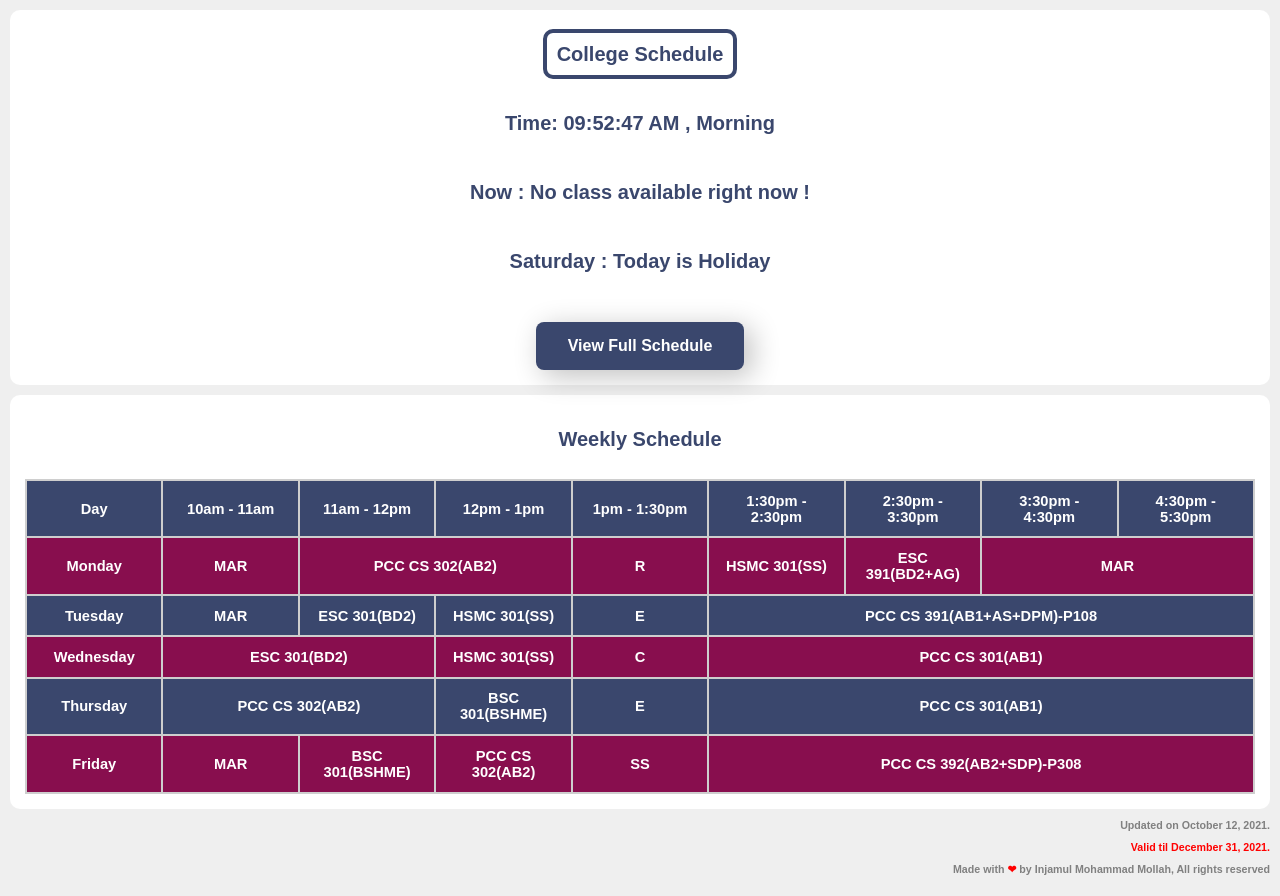
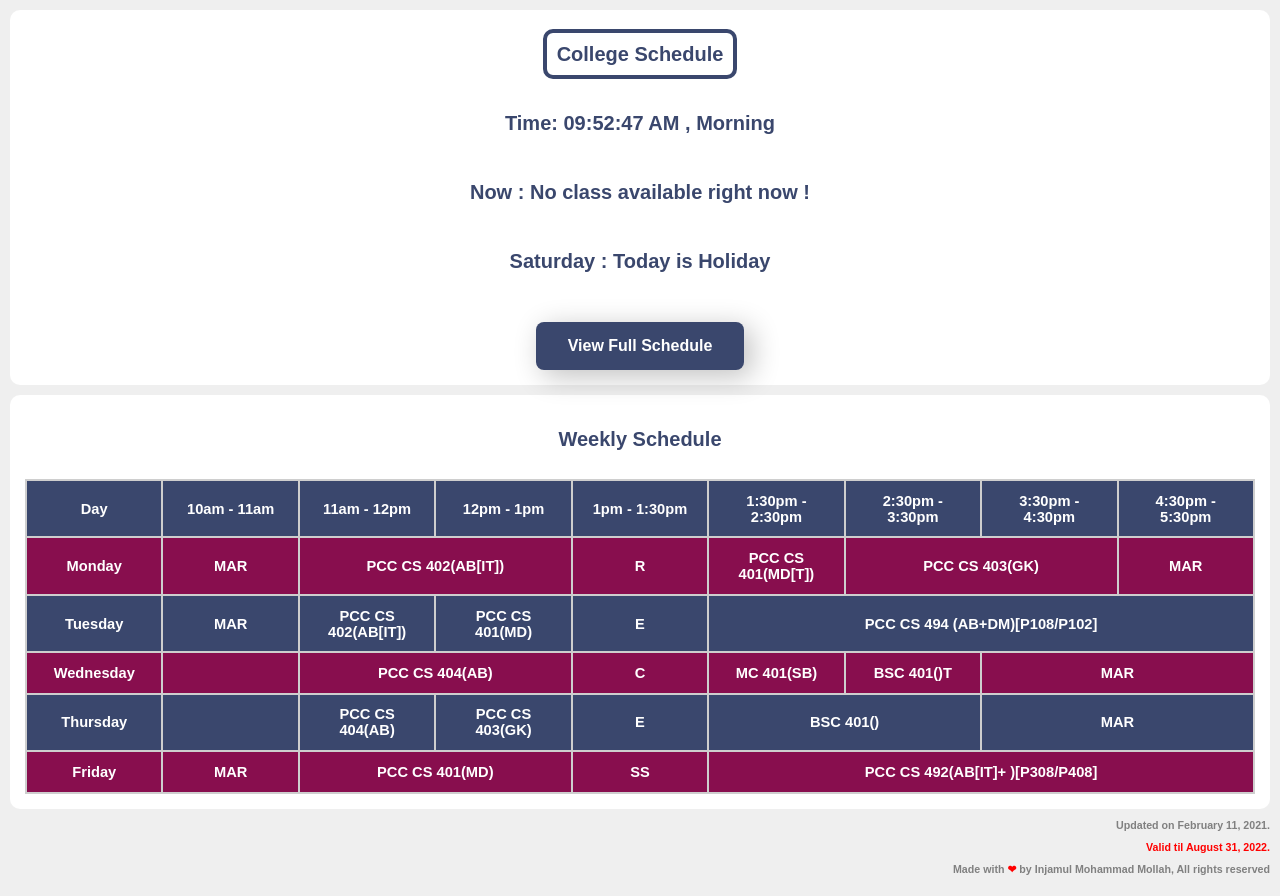
Before and after one commit to mrinjamul/college-schedule, a React (Create React App) app: page / in a window 1280 px wide. Both pictures are taken after a click on the button "View Full Schedule". Built offline with nearby package versions, Linux system fonts and the light colour scheme.

Commit message:
chore: schedule updated for current sem

```diff
--- a/src/App.js
+++ b/src/App.js
@@ -10,8 +10,8 @@ class App extends Component {
     super();
     this.state = {
       isLoading: true,
-      updateOn: "October 12, 2021",
-      expires: "December 31, 2021",
+      updateOn: "February 11, 2021",
+      expires: "August 31, 2022",
     };
   }
   componentDidMount() {
--- a/src/components/Fschedule.js
+++ b/src/components/Fschedule.js
@@ -28,42 +28,45 @@ function Schedule() {
         <tbody>
           <tr className="select">
             <td>Monday</td>
-            <td> {classes[10]} </td>
+            <td> {classes[11]} </td>
             <td colSpan="2"> {classes[1]} </td>
             <td> {"R"} </td>
             <td> {classes[2]} </td>
-            <td> {classes[6]} </td>
-            <td colSpan="2"> {classes[10]} </td>
+            <td colSpan="2"> {classes[3]} </td>
+            <td> {classes[11]} </td>
           </tr>
           <tr className="selected">
             <td>Tuesday</td>
-            <td> {classes[10]} </td>
+            <td> {classes[11]} </td>
+            <td> {classes[1]} </td>
             <td> {classes[4]} </td>
-            <td> {classes[2]} </td>
             <td> {"E"} </td>
             <td colSpan="4"> {classes[5]} </td>
           </tr>
           <tr className="select">
             <td>Wednesday</td>
-            <td colSpan="2"> {classes[4]} </td>
-            <td> {classes[2]} </td>
+            <td> {classes[0]} </td>
+            <td colSpan="2"> {classes[6]} </td>
             <td> {"C"} </td>
-            <td colSpan="4"> {classes[3]} </td>
+            <td> {classes[7]} </td>
+            <td> {classes[8]} </td>
+            <td colSpan="2"> {classes[11]} </td>
           </tr>
           <tr className="selected">
             <td>Thursday</td>
-            <td colSpan="2"> {classes[1]} </td>
-            <td> {classes[7]} </td>
+            <td> {classes[0]} </td>
+            <td> {classes[6]} </td>
+            <td> {classes[3]} </td>
             <td> {"E"} </td>
-            <td colSpan="4"> {classes[3]} </td>
+            <td colSpan="2"> {classes[9]} </td>
+            <td colSpan="2"> {classes[11]} </td>
           </tr>
           <tr className="select">
             <td>Friday</td>
-            <td> {classes[10]} </td>
-            <td> {classes[7]} </td>
-            <td> {classes[1]} </td>
+            <td> {classes[11]} </td>
+            <td colSpan="2"> {classes[4]} </td>
             <td> {"SS"} </td>
-            <td colSpan="4"> {classes[9]} </td>
+            <td colSpan="4"> {classes[10]} </td>
           </tr>
         </tbody>
       </table>
--- a/src/components/Main.js
+++ b/src/components/Main.js
@@ -91,13 +91,13 @@ class Schedule extends Component {
 
     if (day === 1) {
       DayName = "Monday";
-      Class_1 = classes[10];
+      Class_1 = classes[11];
       Class_2 = classes[1];
       Class_3 = classes[1];
       Class_4 = classes[2];
-      Class_5 = classes[6];
-      Class_6 = classes[10];
-      Class_7 = classes[10];
+      Class_5 = classes[3];
+      Class_6 = classes[3];
+      Class_7 = classes[11];
       if (ten <= now && now < eleven) {
         CurrentS = Class_1;
       } else if (eleven <= now && now < twelve) {
@@ -119,9 +119,9 @@ class Schedule extends Component {
       }
     } else if (day === 2) {
       DayName = "Tuesday";
-      Class_1 = classes[10];
-      Class_2 = classes[4];
-      Class_3 = classes[2];
+      Class_1 = classes[11];
+      Class_2 = classes[1];
+      Class_3 = classes[4];
       Class_4 = classes[5];
       Class_5 = classes[5];
       Class_6 = classes[5];
@@ -147,13 +147,13 @@ class Schedule extends Component {
       }
     } else if (day === 3) {
       DayName = "Wednesday";
-      Class_1 = classes[4];
-      Class_2 = classes[4];
-      Class_3 = classes[2];
-      Class_4 = classes[3];
-      Class_5 = classes[3];
-      Class_6 = classes[3];
-      Class_7 = classes[3];
+      Class_1 = classes[0];
+      Class_2 = classes[6];
+      Class_3 = classes[6];
+      Class_4 = classes[7];
+      Class_5 = classes[8];
+      Class_6 = classes[11];
+      Class_7 = classes[11];
       if (ten <= now && now < eleven) {
         CurrentS = Class_1;
       } else if (eleven <= now && now < twelve) {
@@ -175,13 +175,13 @@ class Schedule extends Component {
       }
     } else if (day === 4) {
       DayName = "Thursday";
-      Class_1 = classes[1];
-      Class_2 = classes[1];
-      Class_3 = classes[7];
-      Class_4 = classes[3];
-      Class_5 = classes[3];
-      Class_6 = classes[3];
-      Class_7 = classes[3];
+      Class_1 = classes[0];
+      Class_2 = classes[6];
+      Class_3 = classes[3];
+      Class_4 = classes[9];
+      Class_5 = classes[9];
+      Class_6 = classes[11];
+      Class_7 = classes[11];
       if (ten <= now && now < eleven) {
         CurrentS = Class_1;
       } else if (eleven <= now && now < twelve) {
@@ -203,13 +203,13 @@ class Schedule extends Component {
       }
     } else if (day === 5) {
       DayName = "Friday";
-      Class_1 = classes[10];
-      Class_2 = classes[7];
-      Class_3 = classes[1];
-      Class_4 = classes[9];
-      Class_5 = classes[9];
-      Class_6 = classes[9];
-      Class_7 = classes[9];
+      Class_1 = classes[11];
+      Class_2 = classes[4];
+      Class_3 = classes[4];
+      Class_4 = classes[10];
+      Class_5 = classes[10];
+      Class_6 = classes[10];
+      Class_7 = classes[10];
       if (ten <= now && now < eleven) {
         CurrentS = Class_1;
       } else if (eleven <= now && now < twelve) {
--- a/src/components/classes.js
+++ b/src/components/classes.js
@@ -1,14 +1,15 @@
 export const classes = [
   " ",
-  "PCC CS 302(AB2)",
-  "HSMC 301(SS)",
-  "PCC CS 301(AB1)",
-  "ESC 301(BD2)",
-  "PCC CS 391(AB1+AS+DPM)-P108",
-  "ESC 391(BD2+AG)",
-  "BSC 301(BSHME)",
-  "PCC CS 393 IT Workshop(P-102/CC)-BD1+AS+SDB",
-  "PCC CS 392(AB2+SDP)-P308",
+  "PCC CS 402(AB[IT])",
+  "PCC CS 401(MD[T])",
+  "PCC CS 403(GK)",
+  "PCC CS 401(MD)",
+  "PCC CS 494 (AB+DM)[P108/P102]",
+  "PCC CS 404(AB)",
+  "MC 401(SB)",
+  "BSC 401()T",
+  "BSC 401()",
+  "PCC CS 492(AB[IT]+ )[P308/P408]",
   "MAR",
   "NO CLASS",
   "RECESS",
```
Also changed, not shown: 2 other files (tests, documents, lock files or other folders).
